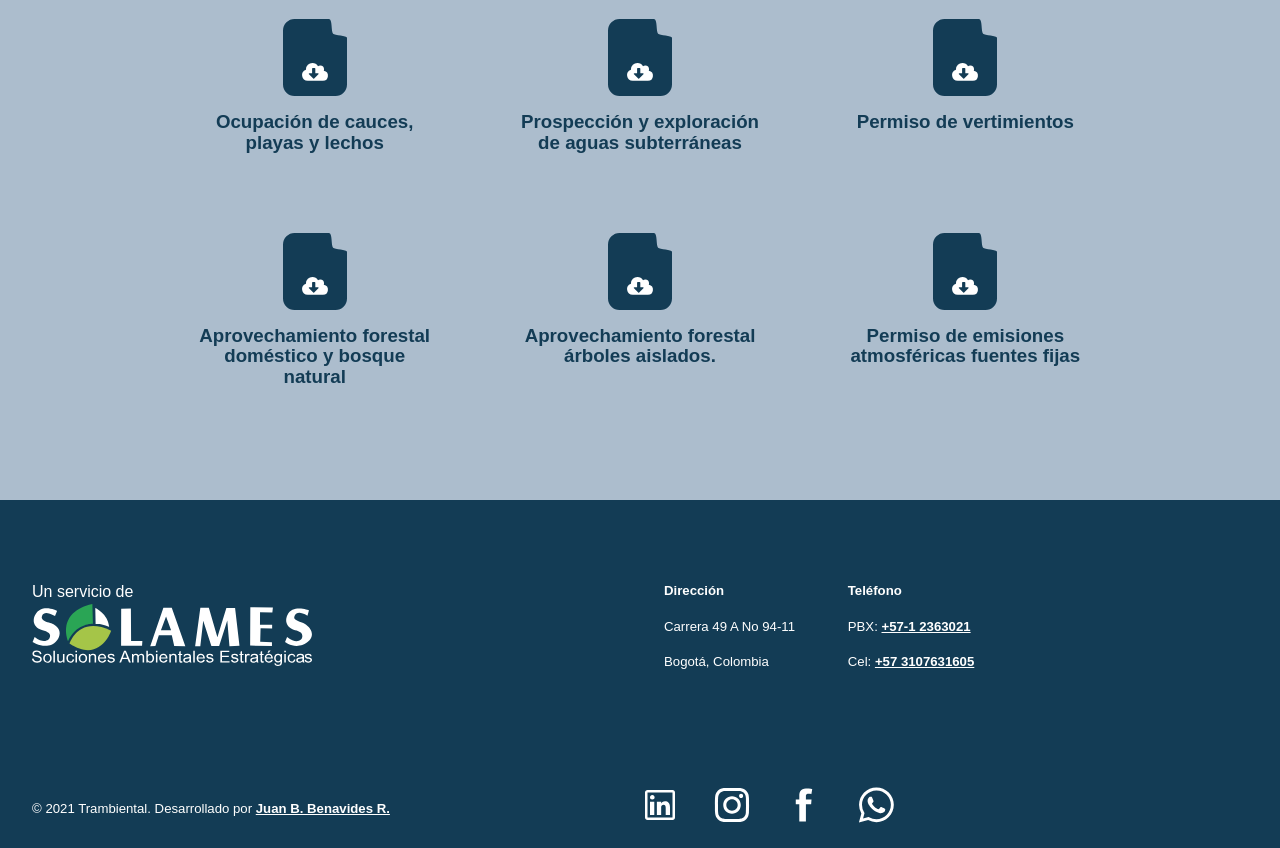
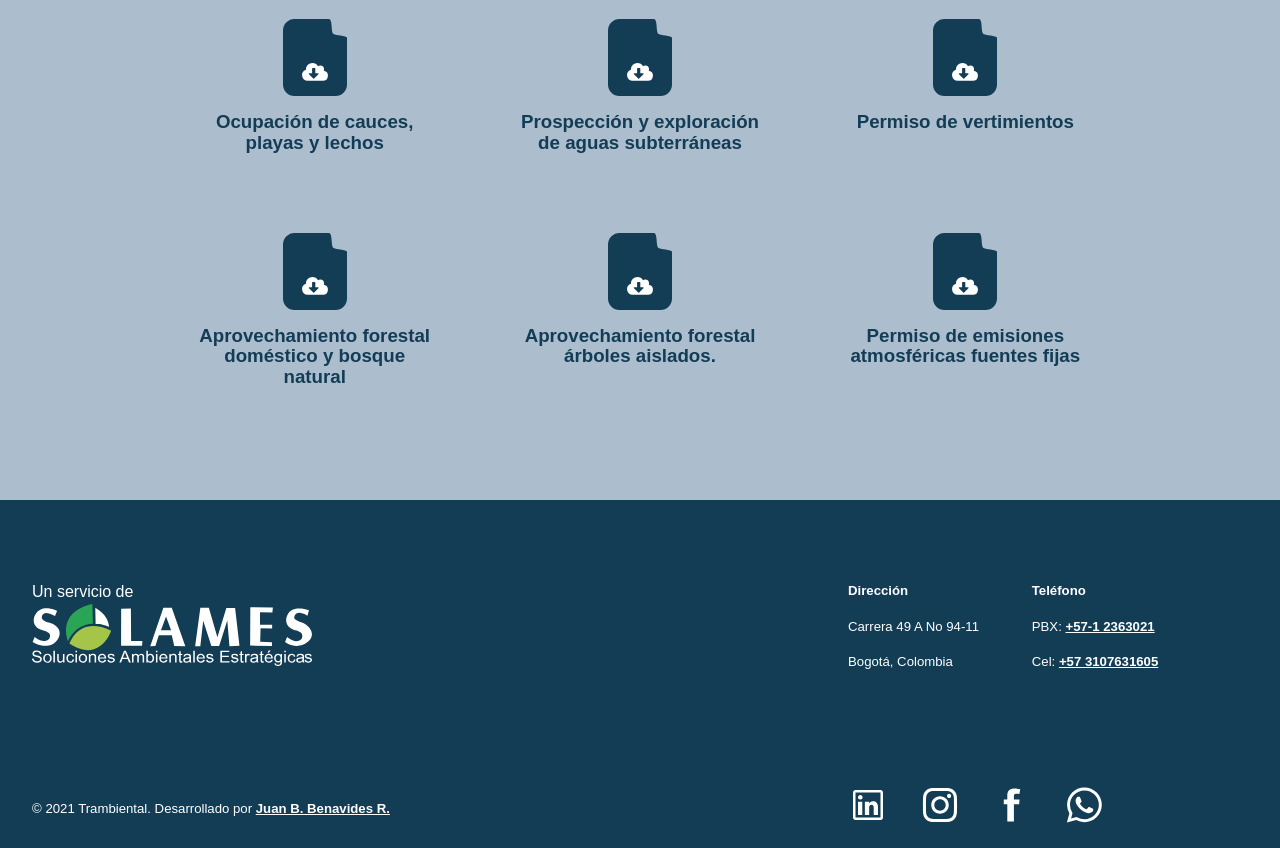
Before and after one commit to jbbenavidesr/trambiental, a website: page src/copy/index.html in a window 1280 px wide. Shown: the part 1838-2686 px from the top of the page. Drawn offline with nearby package versions, Linux system fonts and the light colour scheme; files that its build step writes are made by us from their sources; a web font is replaced by a local one.

Commit message:
Adjust footer

```diff
--- a/src/copy/index.html
+++ b/src/copy/index.html
@@ -405,7 +405,7 @@
                     </dl>
                 </div>
             </div>
-            <div class="split text-serif">
+            <div class="split">
                 <p class="copyright">
                     &copy; 2021 Trambiental. Desarrollado por
                     <a
@@ -415,6 +415,7 @@
                         >Juan B. Benavides R.</a
                     >
                 </p>
+                <div>
                     <ul class="footer-social" role="list">
                         <li>
                             <a
@@ -501,6 +502,7 @@
                             </a>
                         </li>
                     </ul>
+                </div>
             </div>
         </footer>
 
--- a/src/scss/main.scss
+++ b/src/scss/main.scss
@@ -181,6 +181,7 @@ a {
 
 .split > * {
     flex-basis: 100%;
+    max-width: 25rem;
 }
 
 @media (min-width: 40rem) {
@@ -605,6 +606,7 @@ body.modal-is-open {
 
 .copyright {
     font-size: var(--fs-300);
+    text-align: center;
 }
 
 .contact {
@@ -617,6 +619,10 @@ body.modal-is-open {
         position: fixed;
         bottom: 2rem;
         right: 2rem;
+    }
+
+    .copyright {
+        text-align: left;
     }
 
     .contact .btn {
```
Lines whose indentation alone changed are shown as unchanged.
